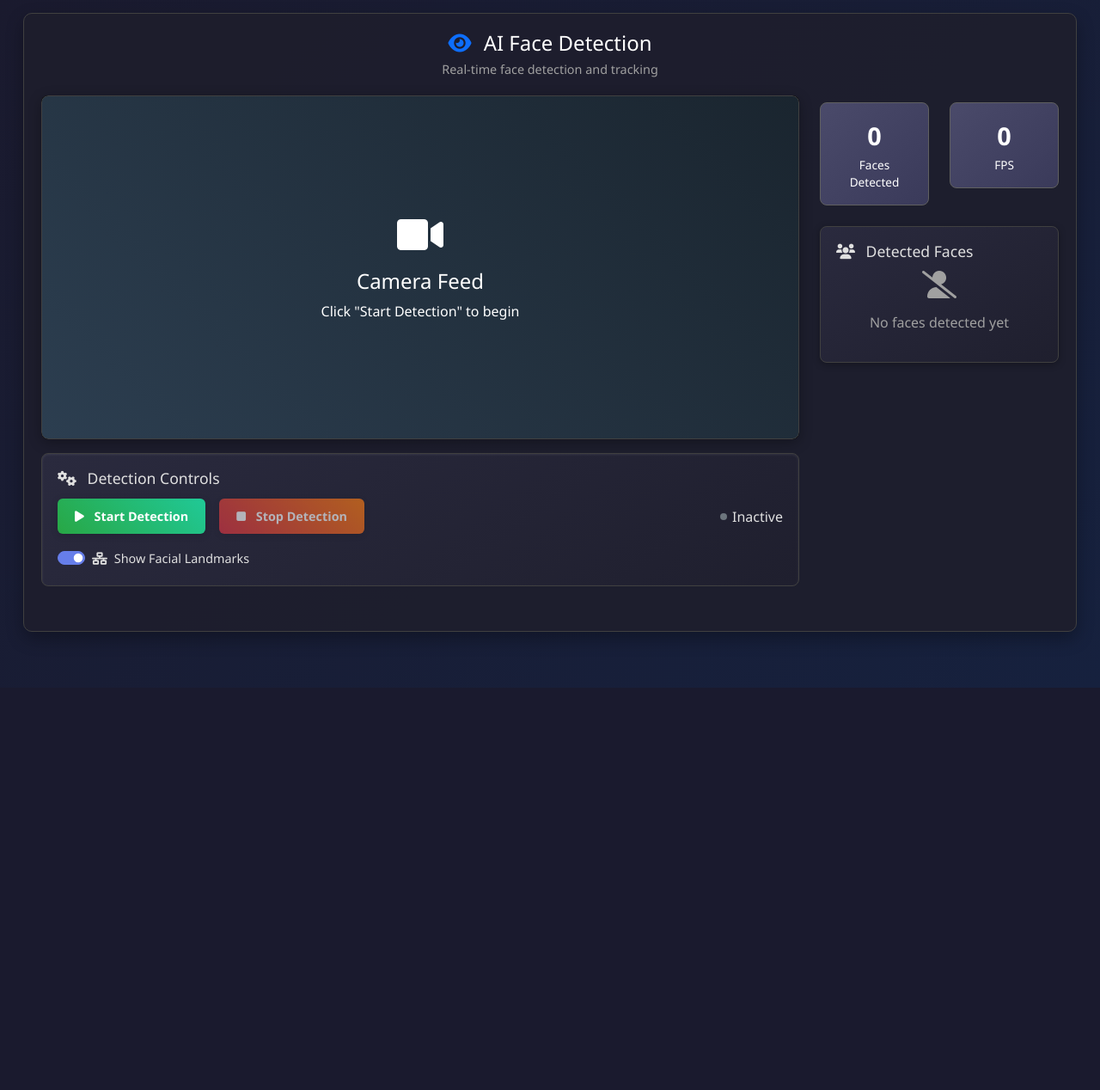
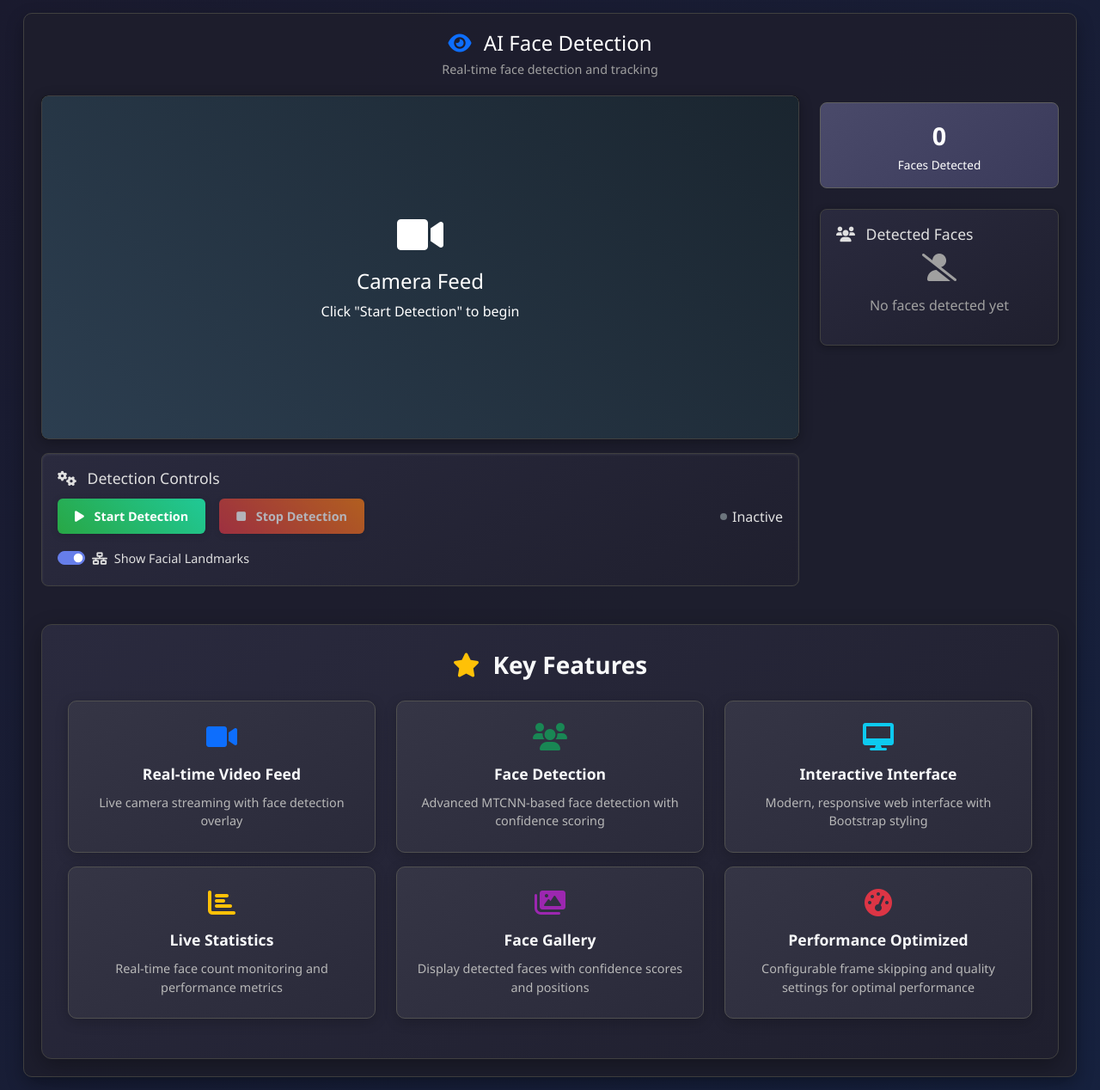
Before and after one commit to longonig/face_detection, a Flask app: page / in a window 1280 px wide. Shown: the whole page at 86% size. Before the commit the page ends 800 px from the top, so only its background shows below. Run offline with Flask 3, Linux system fonts and the light colour scheme.

Commit message:
final version

```diff
--- a/app.py
+++ b/app.py
@@ -741,9 +741,11 @@
     return jsonify({'status': 'error', 'message': 'Face not found'}), 404
 
 def generate_frames():
-    """Generate video frames for streaming"""
+    """Generate video frames for streaming with optimized performance"""
     frame_skip = Config.FRAME_SKIP_RATE  # Use config frame skip rate
     frame_count = 0
+    target_fps = getattr(Config, 'STREAM_FPS', 45)  # Default to 45 FPS if not set
+    sleep_time = 1.0 / target_fps  # Calculate sleep time based on target FPS
 
     while True:
         if not face_detector.is_running:
@@ -757,20 +759,31 @@
             frame, _ = face_detector.get_frame_data()
 
         if frame is not None:
-            # Encode frame as JPEG with config quality
-            ret, buffer = cv2.imencode('.jpg', frame, [cv2.IMWRITE_JPEG_QUALITY, Config.JPEG_QUALITY])
+            # Encode frame as JPEG with optimized quality for speed
+            encode_params = [
+                cv2.IMWRITE_JPEG_QUALITY, Config.JPEG_QUALITY,
+                cv2.IMWRITE_JPEG_OPTIMIZE, 1,  # Enable JPEG optimization
+                cv2.IMWRITE_JPEG_PROGRESSIVE, 1  # Enable progressive JPEG for faster loading
+            ]
+            ret, buffer = cv2.imencode('.jpg', frame, encode_params)
             if ret:
                 frame_bytes = buffer.tobytes()
                 yield (b'--frame\r\n'
                        b'Content-Type: image/jpeg\r\n\r\n' + frame_bytes + b'\r\n')
 
-        time.sleep(0.033)  # ~30 FPS
+        time.sleep(sleep_time)  # Dynamic FPS based on config
 
 @app.route('/video_feed')
 def video_feed():
-    """Video streaming route"""
-    return Response(generate_frames(),
-                    mimetype='multipart/x-mixed-replace; boundary=frame')
+    """Video streaming route with optimized headers for performance"""
+    response = Response(generate_frames(),
+                       mimetype='multipart/x-mixed-replace; boundary=frame')
+    # Add headers for better streaming performance
+    response.headers['Cache-Control'] = 'no-cache, no-store, must-revalidate'
+    response.headers['Pragma'] = 'no-cache'
+    response.headers['Expires'] = '0'
+    response.headers['Connection'] = 'keep-alive'
+    return response
 
 @app.route('/health')
 def health():
--- a/templates/index.html
+++ b/templates/index.html
@@ -392,6 +392,77 @@
                 max-height: 450px;
             }
         }
+
+        /* Features Section Styles */
+        .features-section {
+            background: linear-gradient(145deg, #2a2a3e, #1f1f2e);
+            border-radius: 12px;
+            padding: 30px;
+            margin-top: 20px;
+            box-shadow: 0 8px 25px rgba(0, 0, 0, 0.3);
+            border: 1px solid #404040;
+        }
+
+        .features-section h3 {
+            color: #f8f9fa;
+            font-weight: 600;
+            margin-bottom: 30px;
+        }
+
+        .feature-card {
+            background: linear-gradient(145deg, #353545, #2a2a3a);
+            border-radius: 10px;
+            padding: 25px 20px;
+            text-align: center;
+            height: 100%;
+            transition: all 0.3s ease;
+            border: 1px solid #505050;
+            box-shadow: 0 4px 15px rgba(0, 0, 0, 0.2);
+        }
+
+        .feature-card:hover {
+            transform: translateY(-5px);
+            box-shadow: 0 8px 25px rgba(0, 0, 0, 0.4);
+            border-color: #667eea;
+        }
+
+        .feature-icon {
+            margin-bottom: 15px;
+        }
+
+        .feature-card h5 {
+            color: #f8f9fa;
+            font-weight: 600;
+            margin-bottom: 12px;
+            font-size: 1.1rem;
+        }
+
+        .feature-card p {
+            color: #b8b8b8;
+            font-size: 0.9rem;
+            line-height: 1.5;
+            margin-bottom: 0;
+        }
+
+        .text-purple {
+            color: #9c27b0 !important;
+        }
+
+        /* Responsive adjustments for features */
+        @media (max-width: 768px) {
+            .features-section {
+                padding: 20px 15px;
+            }
+
+            .feature-card {
+                padding: 20px 15px;
+                margin-bottom: 15px;
+            }
+
+            .feature-icon i {
+                font-size: 1.5rem !important;
+            }
+        }
     </style>
 </head>
 <body>
@@ -419,7 +490,10 @@
                                 <p class="mb-0">Click "Start Detection" to begin</p>
                             </div>
                         </div>
-                        <img id="videoFeed" src="" alt="Video Feed" style="display: none;">
+                        <img id="videoFeed" src="" alt="Video Feed" style="display: none;"
+                             loading="eager"
+                             decoding="async"
+                             crossorigin="anonymous">
                     </div>
 
                     <!-- Controls -->
@@ -469,16 +543,10 @@
                 <div class="col-lg-3">
                     <!-- Stats -->
                     <div class="row mb-3">
-                        <div class="col-6">
+                        <div class="col-12">
                             <div class="stats-card">
                                 <div class="stats-number" id="faceCount">0</div>
                                 <div class="stats-label">Faces Detected</div>
-                            </div>
-                        </div>
-                        <div class="col-6">
-                            <div class="stats-card">
-                                <div class="stats-number" id="fps">0</div>
-                                <div class="stats-label">FPS</div>
                             </div>
                         </div>
                     </div>
@@ -501,6 +569,74 @@
 
             <!-- Alerts -->
             <div id="alertContainer" class="mt-3"></div>
+
+            <!-- Features Section -->
+            <div class="row mt-4">
+                <div class="col-12">
+                    <div class="features-section">
+                        <h3 class="text-center mb-4">
+                            <i class="fas fa-star text-warning me-2"></i>
+                            Key Features
+                        </h3>
+                        <div class="row">
+                            <div class="col-md-6 col-lg-4 mb-3">
+                                <div class="feature-card">
+                                    <div class="feature-icon">
+                                        <i class="fas fa-video fa-2x text-primary"></i>
+                                    </div>
+                                    <h5>Real-time Video Feed</h5>
+                                    <p>Live camera streaming with face detection overlay</p>
+                                </div>
+                            </div>
+                            <div class="col-md-6 col-lg-4 mb-3">
+                                <div class="feature-card">
+                                    <div class="feature-icon">
+                                        <i class="fas fa-users fa-2x text-success"></i>
+                                    </div>
+                                    <h5>Face Detection</h5>
+                                    <p>Advanced MTCNN-based face detection with confidence scoring</p>
+                                </div>
+                            </div>
+                            <div class="col-md-6 col-lg-4 mb-3">
+                                <div class="feature-card">
+                                    <div class="feature-icon">
+                                        <i class="fas fa-desktop fa-2x text-info"></i>
+                                    </div>
+                                    <h5>Interactive Interface</h5>
+                                    <p>Modern, responsive web interface with Bootstrap styling</p>
+                                </div>
+                            </div>
+                            <div class="col-md-6 col-lg-4 mb-3">
+                                <div class="feature-card">
+                                    <div class="feature-icon">
+                                        <i class="fas fa-chart-bar fa-2x text-warning"></i>
+                                    </div>
+                                    <h5>Live Statistics</h5>
+                                    <p>Real-time face count monitoring and performance metrics</p>
+                                </div>
+                            </div>
+                            <div class="col-md-6 col-lg-4 mb-3">
+                                <div class="feature-card">
+                                    <div class="feature-icon">
+                                        <i class="fas fa-images fa-2x text-purple"></i>
+                                    </div>
+                                    <h5>Face Gallery</h5>
+                                    <p>Display detected faces with confidence scores and positions</p>
+                                </div>
+                            </div>
+                            <div class="col-md-6 col-lg-4 mb-3">
+                                <div class="feature-card">
+                                    <div class="feature-icon">
+                                        <i class="fas fa-tachometer-alt fa-2x text-danger"></i>
+                                    </div>
+                                    <h5>Performance Optimized</h5>
+                                    <p>Configurable frame skipping and quality settings for optimal performance</p>
+                                </div>
+                            </div>
+                        </div>
+                    </div>
+                </div>
+            </div>
         </div>
     </div>
 
@@ -512,8 +648,6 @@
             constructor() {
                 this.isRunning = false;
                 this.facesUpdateInterval = null;
-                this.fpsCounter = 0;
-                this.lastFpsUpdate = Date.now();
 
                 this.initializeElements();
                 this.bindEvents();
@@ -532,7 +666,6 @@
                 this.loadingSpinner = document.getElementById('loadingSpinner');
                 this.facesContainer = document.getElementById('facesContainer');
                 this.faceCount = document.getElementById('faceCount');
-                this.fpsDisplay = document.getElementById('fps');
                 this.alertContainer = document.getElementById('alertContainer');
                 this.landmarkToggle = document.getElementById('landmarkToggle');
             }
@@ -608,24 +741,12 @@
                 this.videoFeed.src = '/video_feed?' + new Date().getTime();
                 this.videoFeed.style.display = 'block';
                 this.cameraPlaceholder.style.display = 'none';
-
-                // Update FPS counter
-                this.videoFeed.onload = () => {
-                    this.fpsCounter++;
-                    const now = Date.now();
-                    if (now - this.lastFpsUpdate > 1000) {
-                        this.fpsDisplay.textContent = this.fpsCounter;
-                        this.fpsCounter = 0;
-                        this.lastFpsUpdate = now;
-                    }
-                };
             }
 
             stopVideoStream() {
                 this.videoFeed.src = '';
                 this.videoFeed.style.display = 'none';
                 this.cameraPlaceholder.style.display = 'flex';
-                this.fpsDisplay.textContent = '0';
             }
 
             async startFacesUpdate() {
```
Also changed, not shown: config.py (+9 -5 lines), README_WEB.md, app_icon.svg (added), 6 other files.
